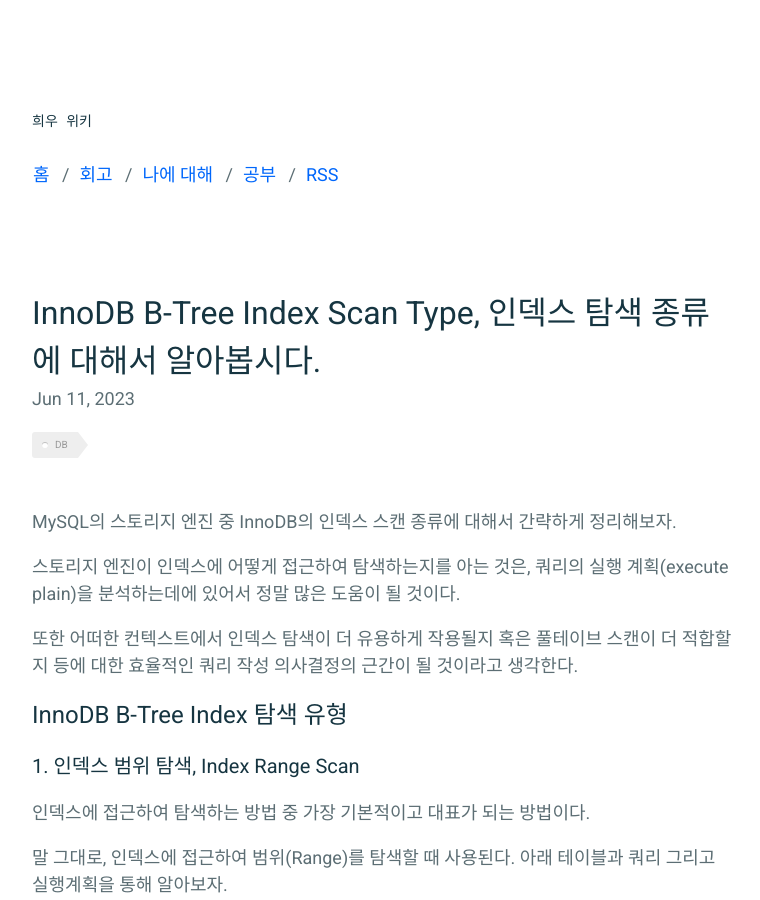
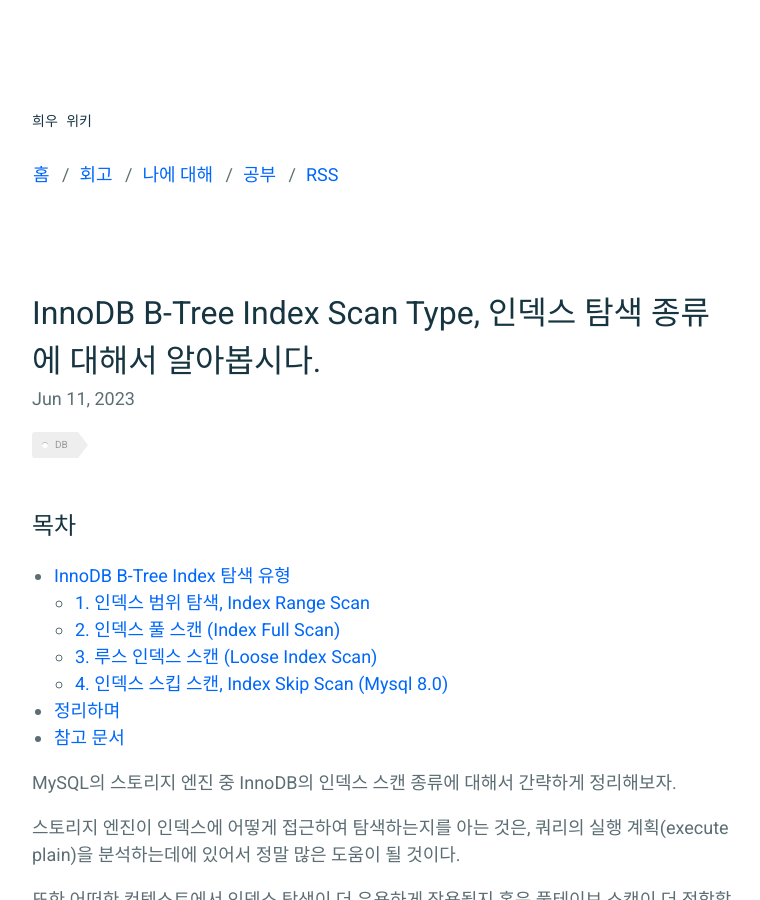
Before and after one commit to parkhuiwo0/parkhuiwo0.github.io, a Jekyll site: the page built from _posts/2023-06-11-InnoDB-인덱스-탐색-종류.md, in a window 1280 px wide and 900 px high. Shown: the whole window, without its empty margins (258-1018 px from the left). Built offline with Jekyll 4.4.1, drawn with Linux system fonts in a browser that asks for light colours.

Commit message:
Update 2023-06-11-InnoDB-인덱스-탐색-종류.md

```diff
--- a/_posts/2023-06-11-InnoDB-인덱스-탐색-종류.md
+++ b/_posts/2023-06-11-InnoDB-인덱스-탐색-종류.md
@@ -6,6 +6,14 @@
 tags: DB
 comments: true
 ---
+## 목차
+- [InnoDB B-Tree Index 탐색 유형](#innodb-b-tree-index------)
+  * [1. 인덱스 범위 탐색, Index Range Scan](#1------------index-range-scan)
+  * [2. 인덱스 풀 스캔 (Index Full Scan)](#2-----------index-full-scan-)
+  * [3. 루스 인덱스 스캔 (Loose Index Scan)](#3------------loose-index-scan-)
+  * [4. 인덱스 스킵 스캔, Index Skip Scan (Mysql 8.0)](#4------------index-skip-scan--mysql-80-)
+- [정리하며](#----)
+- [참고 문서](#-----)
 
 MySQL의 스토리지 엔진 중 InnoDB의 인덱스 스캔 종류에 대해서 간략하게 정리해보자.
 
```
